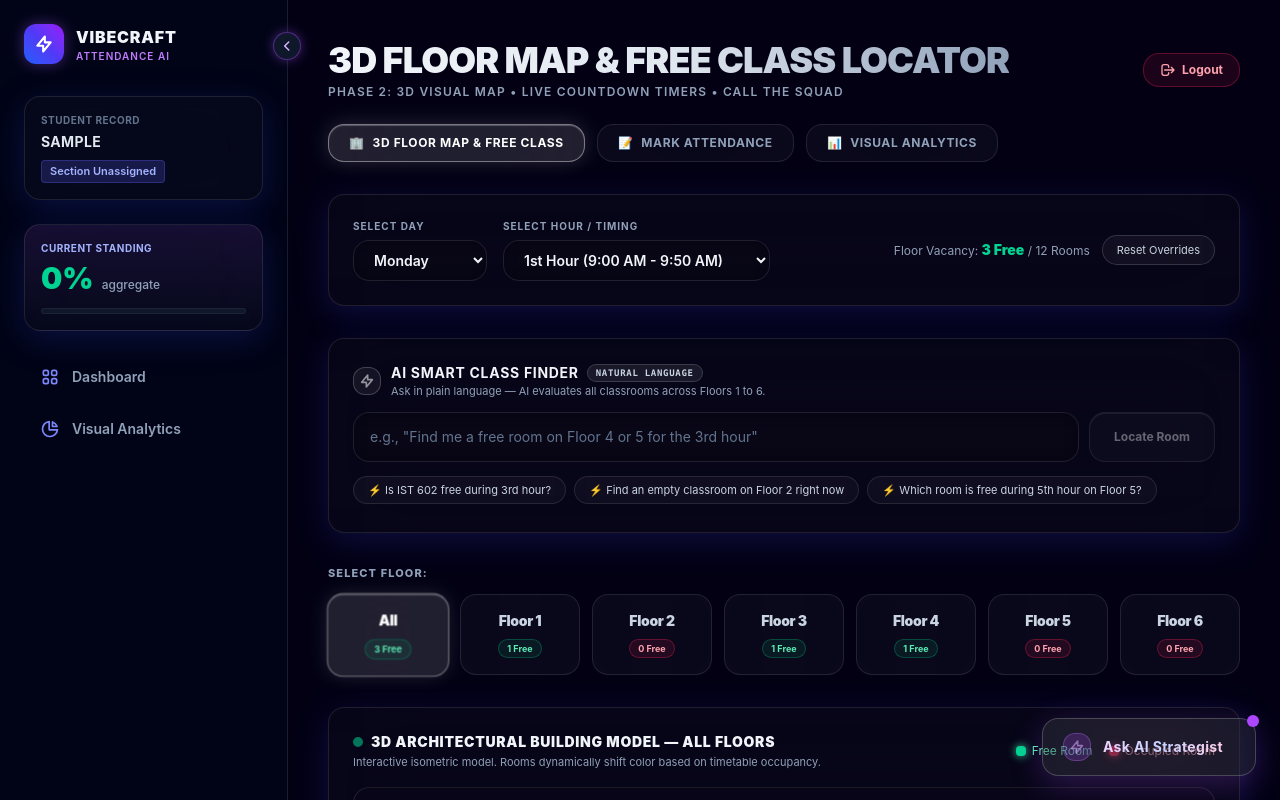
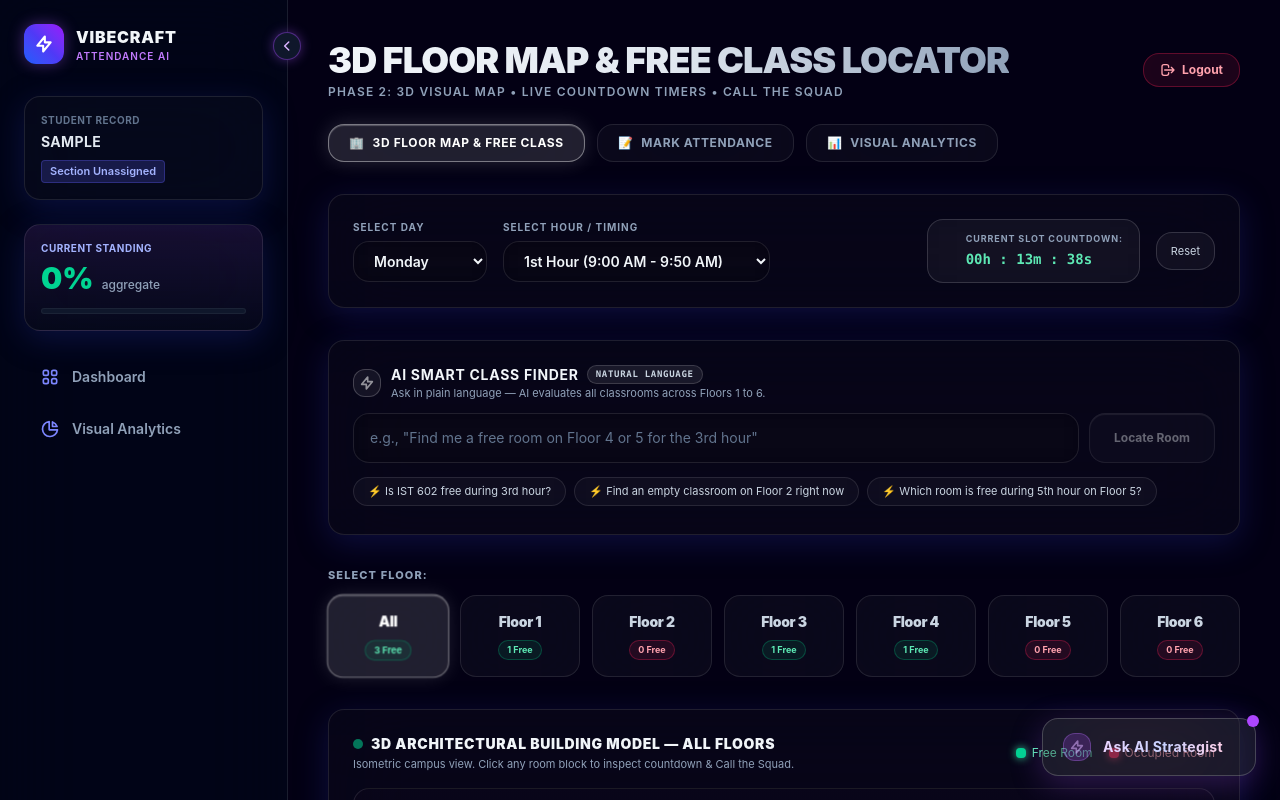
Before and after one commit to Rakk-Dev-17/VibeSquad, a React (Vite) app: page / in a window 1280 px wide. Both pictures are taken after typing "Sample" into the empty fields and a click on the button "ACCESS PORTAL". Shown: the top 800 px of the page. Built offline with nearby package versions, Linux system fonts and the light colour scheme.

Commit message:
Improve comments and countdown timer in Dashboard
Refactor comments for clarity and update countdown timer logic.

```diff
--- a/src/components/Dashboard.jsx
+++ b/src/components/Dashboard.jsx
@@ -227,7 +227,7 @@
   const [activeTab, setActiveTab] = useState('rooms');
   const [isSidebarCollapsed, setIsSidebarCollapsed] = useState(false);
 
-  // ATTENDANCE STATE (Persisted per date)
+  // Attendance Persistence State
   const [selectedSection, setSelectedSection] = useState('');
   const [selectedDate, setSelectedDate] = useState('2026-09-17');
   const [toDate, setToDate] = useState(timetablesData.semester.endDate);
@@ -236,7 +236,7 @@
   const [results, setResults] = useState(null);
   const [saveNotification, setSaveNotification] = useState('');
 
-  // ROOM LOCATOR STATE
+  // Room Locator Filter State
   const [selectedFloor, setSelectedFloor] = useState("All");
   const [selectedDay, setSelectedDay] = useState("Monday");
   const [selectedPeriodIdx, setSelectedPeriodIdx] = useState(0);
@@ -245,11 +245,11 @@
   const [aiSearching, setAiSearching] = useState(false);
   const [aiResponse, setAiResponse] = useState('');
 
-  // PHASE 2 STATE: INSPECTED ROOM & LIVE COUNTDOWN
+  // Phase 2 State: Live Countdown Timer & Inspection Modal
   const [inspectedRoom, setInspectedRoom] = useState(null);
   const [modalSelectedDay, setModalSelectedDay] = useState("Monday");
   const [modalSelectedPeriodIdx, setModalSelectedPeriodIdx] = useState(0);
-  const [countdown, setCountdown] = useState({ hours: 0, minutes: 0, seconds: 0 });
+  const [liveSecondsLeft, setLiveSecondsLeft] = useState(2700);
 
   const [toastMessage, setToastMessage] = useState('');
 
@@ -373,6 +373,40 @@
     }
   }, []);
 
+  // Real-Time Countdown Ticker Hook
+  useEffect(() => {
+    const currentEndTimeStr = PERIOD_SLOTS[selectedPeriodIdx]?.endTime || "2:10 PM";
+
+    const updateCountdown = () => {
+      const now = new Date();
+      const [rawH, rawM] = currentEndTimeStr.replace(/[^0-9:]/g, '').split(':').map(Number);
+      let adjustedH = rawH;
+      if (currentEndTimeStr.toLowerCase().includes('pm') && adjustedH < 12) {
+        adjustedH += 12;
+      }
+
+      const target = new Date();
+      target.setHours(adjustedH, rawM || 0, 0, 0);
+
+      let diff = Math.floor((target.getTime() - now.getTime()) / 1000);
+      if (diff <= 0) {
+        diff = ((50 * 60) - (Math.floor(now.getTime() / 1000) % (50 * 60)));
+      }
+      setLiveSecondsLeft(diff);
+    };
+
+    updateCountdown();
+    const timer = setInterval(updateCountdown, 1000);
+    return () => clearInterval(timer);
+  }, [selectedPeriodIdx]);
+
+  const formattedCountdown = useMemo(() => {
+    const h = Math.floor(liveSecondsLeft / 3600);
+    const m = Math.floor((liveSecondsLeft % 3600) / 60);
+    const s = liveSecondsLeft % 60;
+    return `${String(h).padStart(2, '0')}h : ${String(m).padStart(2, '0')}m : ${String(s).padStart(2, '0')}s`;
+  }, [liveSecondsLeft]);
+
   const handleLogin = (e) => {
     e.preventDefault();
     const clean = inputRollNo.trim().toUpperCase();
@@ -486,7 +520,6 @@
     showToast(`${roomId} marked as ${nextStatus ? 'FREE' : 'OCCUPIED'}`);
   };
 
-  // Live status calculation for permanent classrooms
   const computedRooms = useMemo(() => {
     return PERMANENT_ROOMS.map(room => {
       const scheduleDay = room.schedule[selectedDay] || [];
@@ -513,41 +546,6 @@
 
   const freeCount = filteredRooms.filter(r => r.isFree).length;
 
-  // Real-Time Countdown Timer Hook for Phase 2
-  useEffect(() => {
-    if (!inspectedRoom) return;
-
-    const targetSlot = PERIOD_SLOTS[modalSelectedPeriodIdx] || PERIOD_SLOTS[selectedPeriodIdx];
-    const endTimeString = targetSlot?.endTime || "2:30 PM";
-
-    const tick = () => {
-      const now = new Date();
-      const [rawH, rawM] = endTimeString.replace(/[^0-9:]/g, '').split(':').map(Number);
-      let adjustedH = rawH;
-      if (endTimeString.toLowerCase().includes('pm') && adjustedH < 12) {
-        adjustedH += 12;
-      }
-
-      const target = new Date();
-      target.setHours(adjustedH, rawM || 0, 0, 0);
-
-      let diff = Math.floor((target.getTime() - now.getTime()) / 1000);
-      if (diff <= 0) {
-        // Dynamic demo fallback timer between period cycles
-        diff = ((45 * 60) - (Math.floor(now.getTime() / 1000) % (45 * 60)));
-      }
-
-      const h = Math.floor(diff / 3600);
-      const m = Math.floor((diff % 3600) / 60);
-      const s = diff % 60;
-      setCountdown({ hours: h, minutes: m, seconds: s });
-    };
-
-    tick();
-    const timer = setInterval(tick, 1000);
-    return () => clearInterval(timer);
-  }, [inspectedRoom, modalSelectedPeriodIdx, selectedPeriodIdx]);
-
   const inspectedSlotStatus = useMemo(() => {
     if (!inspectedRoom) return null;
     const scheduleDay = inspectedRoom.schedule[modalSelectedDay] || [];
@@ -560,16 +558,16 @@
     };
   }, [inspectedRoom, modalSelectedDay, modalSelectedPeriodIdx]);
 
-  // Phase 2: Call the Squad WhatsApp Integration
+  // Phase 2: Call the Squad (Direct WhatsApp integration)
   const handleCallSquad = (room) => {
     const slot = PERIOD_SLOTS[modalSelectedPeriodIdx] || PERIOD_SLOTS[selectedPeriodIdx];
-    const untilTime = slot?.endTime || "2:30 PM";
+    const untilTime = slot?.endTime || "2:10 PM";
     const shareText = `📍 Heading to ${room.roomId}. It's free until ${untilTime}. Come fast!`;
     const whatsappUrl = `https://wa.me/?text=${encodeURIComponent(shareText)}`;
     window.open(whatsappUrl, '_blank');
   };
 
-  // AI Smart Room Finder execution (REST fetch)
+  // AI Smart Room Finder with Dual Authentication + Correct Model Route
   const handleAISearch = async (queryText) => {
     const query = queryText || aiPrompt;
     if (!query.trim() || aiSearching) return;
@@ -592,19 +590,31 @@
 3. If floor is mentioned, prioritize that floor. Output structured bullet points.
 `;
 
+      const cleanKey = apiKey.trim();
       const res = await fetch(
-        `https://generativelanguage.googleapis.com/v1beta/models/gemini-3.8-flash:generateContent?key=${apiKey.trim()}`,
+        `https://generativelanguage.googleapis.com/v1beta/models/gemini-3.8-flash:generateContent?key=${cleanKey}`,
         {
           method: 'POST',
-          headers: { 'Content-Type': 'application/json' },
+          headers: {
+            'Content-Type': 'application/json',
+            'x-goog-api-key': cleanKey
+          },
           body: JSON.stringify({
-            contents: [{ parts: [{ text: `${systemPrompt}\n\nQuery: "${query}"` }] }]
+            contents: [
+              {
+                parts: [
+                  { text: `${systemPrompt}\n\nQuery: "${query}"` }
+                ]
+              }
+            ]
           })
         }
       );
 
       const data = await res.json();
-      if (data.error) throw new Error(data.error.message);
+      if (data.error) {
+        throw new Error(data.error.message || JSON.stringify(data.error));
+      }
 
       const reply = data.candidates?.[0]?.content?.parts?.[0]?.text || "No free classrooms match that criteria.";
       setAiResponse(reply);
@@ -674,7 +684,7 @@
       />
 
       <main className="flex-1 p-6 lg:p-10 overflow-y-auto max-w-7xl">
-        {/* Header */}
+        {/* Top Header */}
         <div className="flex flex-wrap justify-between items-center mb-6 gap-4">
           <div>
             <h1 className="text-3xl lg:text-4xl font-black text-transparent bg-clip-text bg-gradient-to-r from-slate-100 via-slate-200 to-slate-400 uppercase tracking-tight">
@@ -706,7 +716,7 @@
           </div>
         </div>
 
-        {/* Glossy Transparent Navigation Tabs */}
+        {/* Transparent Glassmorphism Navigation Tabs */}
         <div className="flex flex-wrap gap-3 mb-8">
           {[
             { id: 'rooms', label: '3D Floor Map & Free Class', icon: '🏢' },
@@ -728,7 +738,7 @@
           ))}
         </div>
 
-        {/* TAB 1: 3D MAP & COUNTDOWN & SQUAD SHARE */}
+        {/* TAB 1: 3D MAP, COUNTDOWN & SQUAD SHARE */}
         {activeTab === 'rooms' && (
           <div className="space-y-8 animate-[fadeIn_0.3s_ease-out]">
             {/* Global Day & Period Picker */}
@@ -767,19 +777,29 @@
                 </div>
               </div>
 
-              <div className="flex items-center gap-3">
-                <span className="text-xs text-slate-400">
-                  Floor Vacancy: <strong className="text-emerald-400 text-sm font-black">{freeCount} Free</strong> / {filteredRooms.length} Rooms
+              {/* LIVE ACTIVE PERIOD COUNTDOWN TICKER BADGE */}
+              <div className="flex items-center gap-4">
+                <div className="p-3 px-4 rounded-2xl bg-white/[0.04] border border-white/15 backdrop-blur-xl flex items-center space-x-3">
+                  <span className="w-2.5 h-2.5 rounded-full bg-emerald-400 animate-ping" />
+                  <div>
+                    <span className="text-[9px] uppercase tracking-widest text-slate-400 block font-bold">
+                      Current Slot Countdown:
                     </span>
+                    <span className="text-sm font-black font-mono text-emerald-300">
+                      {formattedCountdown}
+                    </span>
+                  </div>
+                </div>
+
                 <button
                   onClick={() => {
                     localStorage.removeItem('vibecraft_floor_overrides_v2');
                     setRoomOverrides({});
                     showToast('All room statuses reset to timetable baseline');
                   }}
-                  className="text-[11px] text-slate-300 hover:text-white border border-white/15 hover:border-white/30 bg-white/[0.04] hover:bg-white/[0.09] px-3.5 py-1.5 rounded-2xl backdrop-blur-xl transition-all cursor-pointer"
+                  className="text-[11px] text-slate-300 hover:text-white border border-white/15 hover:border-white/30 bg-white/[0.04] hover:bg-white/[0.09] px-3.5 py-2.5 rounded-2xl backdrop-blur-xl transition-all cursor-pointer"
                 >
-                  Reset Overrides
+                  Reset
                 </button>
               </div>
             </div>
@@ -895,7 +915,7 @@
                     3D Architectural Building Model — {selectedFloor !== "All" ? `Floor ${selectedFloor}` : "All Floors"}
                   </h3>
                   <p className="text-[11px] text-slate-400 mt-0.5">
-                    Interactive isometric model. Rooms dynamically shift color based on timetable occupancy.
+                    Isometric campus view. Click any room block to inspect countdown & Call the Squad.
                   </p>
                 </div>
                 <div className="flex items-center gap-4 text-xs">
@@ -954,13 +974,13 @@
             <div className="space-y-4">
               <div className="flex justify-between items-center border-b border-white/10 pb-3">
                 <h3 className="text-lg font-bold text-slate-100 flex items-center gap-2">
-                  <span>Classroom Details & Manual Control</span>
+                  <span>Classrooms on Floor {selectedFloor}</span>
                   <span className="text-xs font-mono text-slate-300 bg-white/[0.06] border border-white/15 px-2 py-0.5 rounded-full">
                     {filteredRooms.length} Rooms
                   </span>
                 </h3>
                 <span className="text-xs text-slate-400">
-                  Click any classroom box to inspect its countdown & invite the squad.
+                  Tap "Call the Squad" or click card to inspect live countdown timer.
                 </span>
               </div>
 
@@ -1007,11 +1027,17 @@
                         <strong className="text-slate-200">{room.assignedSection}</strong>
                       </div>
 
-                      <div className="text-xs mb-3">
+                      {/* LIVE COUNTDOWN ON CARD (Phase 2 Feature) */}
+                      <div className="text-xs mb-3 space-y-1">
                         {room.isFree ? (
+                          <div>
                             <span className="text-emerald-300 font-semibold flex items-center gap-1.5">
-                            ✓ Currently Empty & Available
+                              ✓ Available Right Now
                             </span>
+                            <span className="text-[11px] font-mono text-slate-400 block mt-1">
+                              ⏳ Time Left: <strong className="text-emerald-300 font-bold">{formattedCountdown}</strong>
+                            </span>
+                          </div>
                         ) : (
                           <div className="text-rose-300 truncate">
                             <span className="font-bold text-rose-200">Class: {room.currentSubject}</span>
@@ -1022,6 +1048,19 @@
                     </div>
 
                     <div className="space-y-2 pt-3 border-t border-white/10">
+                      {/* CALL THE SQUAD BUTTON (Phase 2 Feature) */}
+                      <button
+                        type="button"
+                        onClick={() => handleCallSquad(room)}
+                        className="w-full py-2.5 px-3 rounded-2xl bg-emerald-500/15 hover:bg-emerald-500/25 active:scale-95 border border-emerald-500/35 hover:border-emerald-400/50 backdrop-blur-2xl transition-all duration-300 text-emerald-200 hover:text-white font-bold text-xs uppercase tracking-wider cursor-pointer flex items-center justify-center space-x-2 shadow-[0_0_15px_rgba(16,185,129,0.2)]"
+                      >
+                        <svg className="w-3.5 h-3.5 fill-current text-emerald-400" viewBox="0 0 24 24">
+                          <path d="M.057 24l1.687-6.163c-1.041-1.804-1.588-3.849-1.587-5.946.003-6.556 5.338-11.891 11.893-11.891 3.181.001 6.167 1.24 8.413 3.488 2.245 2.248 3.481 5.236 3.48 8.414-.003 6.557-5.338 11.892-11.893 11.892-1.99-.001-3.951-.5-5.688-1.448l-6.305 1.654zm6.597-3.807c1.676.995 3.276 1.591 5.392 1.592 5.448 0 9.886-4.434 9.889-9.885.002-5.462-4.415-9.89-9.881-9.892-5.452 0-9.887 4.434-9.889 9.884-.001 2.225.651 3.891 1.746 5.634l-.999 3.648 3.742-.981zm11.387-5.464c-.074-.124-.272-.198-.57-.347-.297-.149-1.758-.868-2.031-.967-.272-.099-.47-.149-.669.149-.198.297-.768.967-.941 1.165-.173.198-.347.223-.644.074-.297-.149-1.255-.462-2.39-1.475-.883-.788-1.48-1.761-1.653-2.059-.173-.297-.018-.458.13-.606.134-.133.297-.347.446-.521.151-.172.2-.296.3-.495.099-.198.05-.372-.025-.521-.075-.148-.669-1.611-.916-2.206-.242-.579-.487-.501-.669-.51l-.57-.01c-.198 0-.52.074-.792.372s-1.04 1.016-1.04 2.479 1.065 2.876 1.213 3.074c.149.198 2.095 3.2 5.076 4.487.709.306 1.263.489 1.694.626.712.226 1.36.194 1.872.118.571-.085 1.758-.719 2.006-1.413.248-.695.248-1.29.173-1.414z"/>
+                        </svg>
+                        <span>Call the Squad</span>
+                      </button>
+
+                      <div className="flex gap-2">
                         <button
                           type="button"
                           onClick={() => {
@@ -1029,13 +1068,11 @@
                             setModalSelectedDay(selectedDay);
                             setModalSelectedPeriodIdx(selectedPeriodIdx);
                           }}
-                        className="w-full py-2.5 px-3 rounded-2xl bg-white/[0.05] hover:bg-white/[0.12] active:scale-95 border border-white/20 hover:border-white/35 backdrop-blur-2xl transition-all duration-300 text-slate-200 hover:text-white font-bold text-xs uppercase tracking-wider cursor-pointer flex items-center justify-center space-x-1.5 shadow-[inset_0_1px_1px_rgba(255,255,255,0.15)]"
+                          className="flex-1 py-1.5 px-2 rounded-xl text-[10px] font-bold uppercase tracking-wider backdrop-blur-xl transition-all border border-white/10 hover:border-white/25 text-slate-300 hover:text-white cursor-pointer"
                         >
-                        <span>⏳</span>
-                        <span>Inspect Countdown & Squad</span>
+                          Inspect Room
                         </button>
 
-                      <div className="flex gap-2">
                         <button
                           type="button"
                           onClick={() => toggleRoomStatus(room.roomId, room.isFree)}
@@ -1045,16 +1082,7 @@
                               : 'bg-emerald-500/10 hover:bg-emerald-500/20 text-emerald-300 border-emerald-500/25'
                           }`}
                         >
-                          {room.isFree ? "Mark Occupied" : "Mark Free"}
-                        </button>
-
-                        <button
-                          type="button"
-                          onClick={() => handleCallSquad(room)}
-                          title="Call the Squad on WhatsApp"
-                          className="px-3 py-1.5 rounded-xl bg-emerald-500/10 hover:bg-emerald-500/20 border border-emerald-500/30 text-emerald-300 text-xs font-bold backdrop-blur-xl transition-all cursor-pointer flex items-center justify-center"
-                        >
-                          <span>💬 Squad</span>
+                          {room.isFree ? "Mark Busy" : "Mark Free"}
                         </button>
                       </div>
                     </div>
@@ -1189,7 +1217,7 @@
           </div>
         )}
 
-        {/* FEATURE 1 & 2: LIVE COUNTDOWN TIMER & CALL THE SQUAD MODAL */}
+        {/* 5-DAY & 8-HOUR POP-UP INSPECTOR */}
         {inspectedRoom && (
           <div className="fixed inset-0 z-50 flex items-center justify-center p-4 bg-black/80 backdrop-blur-md animate-[fadeIn_0.2s_ease-out]">
             <div className="glass-card max-w-2xl w-full p-6 sm:p-8 border border-white/20 relative shadow-[0_0_50px_rgba(0,0,0,0.8)] backdrop-blur-3xl">
@@ -1230,24 +1258,16 @@
                   ⏳ Live Countdown Until Next Class Begins
                 </span>
                 <div className="flex items-center justify-center gap-2 text-3xl font-black font-mono text-white tracking-wider">
-                  <span className="bg-black/60 px-3 py-1.5 rounded-xl border border-white/10">
-                    {String(countdown.hours).padStart(2, '0')}h
-                  </span>
-                  <span className="text-slate-400 animate-pulse">:</span>
-                  <span className="bg-black/60 px-3 py-1.5 rounded-xl border border-white/10">
-                    {String(countdown.minutes).padStart(2, '0')}m
-                  </span>
-                  <span className="text-slate-400 animate-pulse">:</span>
                   <span className="bg-black/60 px-3 py-1.5 rounded-xl border border-white/10 text-emerald-400">
-                    {String(countdown.seconds).padStart(2, '0')}s
+                    {formattedCountdown}
                   </span>
                 </div>
                 <p className="text-[11px] text-slate-400 mt-2">
-                  Period concludes at <strong className="text-slate-200">{PERIOD_SLOTS[modalSelectedPeriodIdx]?.endTime || "2:30 PM"}</strong>.
+                  Period concludes at <strong className="text-slate-200">{PERIOD_SLOTS[modalSelectedPeriodIdx]?.endTime || "2:10 PM"}</strong>.
                 </p>
               </div>
 
-              {/* Day Selector */}
+              {/* Day Selector (5 Days) */}
               <div className="mb-5">
                 <label className="block text-[11px] uppercase tracking-widest font-extrabold text-slate-400 mb-2">
                   1. Choose Day:
@@ -1270,7 +1290,7 @@
                 </div>
               </div>
 
-              {/* Hour Timings Selector */}
+              {/* 8 Hour Timings Selector */}
               <div className="mb-6">
                 <label className="block text-[11px] uppercase tracking-widest font-extrabold text-slate-400 mb-2">
                   2. Choose Hour Timing:
@@ -1318,17 +1338,17 @@
                 </div>
               )}
 
-              {/* CALL THE SQUAD BUTTON (AUTOMATIC PRE-FILLED WHATSAPP MESSAGE) */}
+              {/* CALL THE SQUAD BUTTON */}
               <div className="flex gap-3">
                 <button
                   type="button"
                   onClick={() => handleCallSquad(inspectedRoom)}
-                  className="flex-1 py-3.5 px-4 rounded-2xl bg-emerald-500/20 hover:bg-emerald-500/30 active:scale-95 border border-emerald-500/40 text-emerald-200 hover:text-emerald-100 font-bold text-xs uppercase tracking-wider backdrop-blur-2xl transition-all cursor-pointer flex items-center justify-center space-x-2 shadow-[0_0_20px_rgba(16,185,129,0.3)]"
+                  className="flex-1 py-3.5 px-4 rounded-2xl bg-emerald-500/15 hover:bg-emerald-500/25 active:scale-95 border border-emerald-500/35 hover:border-emerald-400/50 text-emerald-200 hover:text-white font-bold text-xs uppercase tracking-wider backdrop-blur-2xl transition-all cursor-pointer flex items-center justify-center space-x-2 shadow-[0_0_20px_rgba(16,185,129,0.3)]"
                 >
                   <svg className="w-4 h-4 fill-current text-emerald-400" viewBox="0 0 24 24">
                     <path d="M.057 24l1.687-6.163c-1.041-1.804-1.588-3.849-1.587-5.946.003-6.556 5.338-11.891 11.893-11.891 3.181.001 6.167 1.24 8.413 3.488 2.245 2.248 3.481 5.236 3.48 8.414-.003 6.557-5.338 11.892-11.893 11.892-1.99-.001-3.951-.5-5.688-1.448l-6.305 1.654zm6.597-3.807c1.676.995 3.276 1.591 5.392 1.592 5.448 0 9.886-4.434 9.889-9.885.002-5.462-4.415-9.89-9.881-9.892-5.452 0-9.887 4.434-9.889 9.884-.001 2.225.651 3.891 1.746 5.634l-.999 3.648 3.742-.981zm11.387-5.464c-.074-.124-.272-.198-.57-.347-.297-.149-1.758-.868-2.031-.967-.272-.099-.47-.149-.669.149-.198.297-.768.967-.941 1.165-.173.198-.347.223-.644.074-.297-.149-1.255-.462-2.39-1.475-.883-.788-1.48-1.761-1.653-2.059-.173-.297-.018-.458.13-.606.134-.133.297-.347.446-.521.151-.172.2-.296.3-.495.099-.198.05-.372-.025-.521-.075-.148-.669-1.611-.916-2.206-.242-.579-.487-.501-.669-.51l-.57-.01c-.198 0-.52.074-.792.372s-1.04 1.016-1.04 2.479 1.065 2.876 1.213 3.074c.149.198 2.095 3.2 5.076 4.487.709.306 1.263.489 1.694.626.712.226 1.36.194 1.872.118.571-.085 1.758-.719 2.006-1.413.248-.695.248-1.29.173-1.414z"/>
                   </svg>
-                  <span>📍 Call the Squad (WhatsApp)</span>
+                  <span>📍 Call the Squad</span>
                 </button>
 
                 <button
```
Lines whose indentation alone changed are shown as unchanged.
